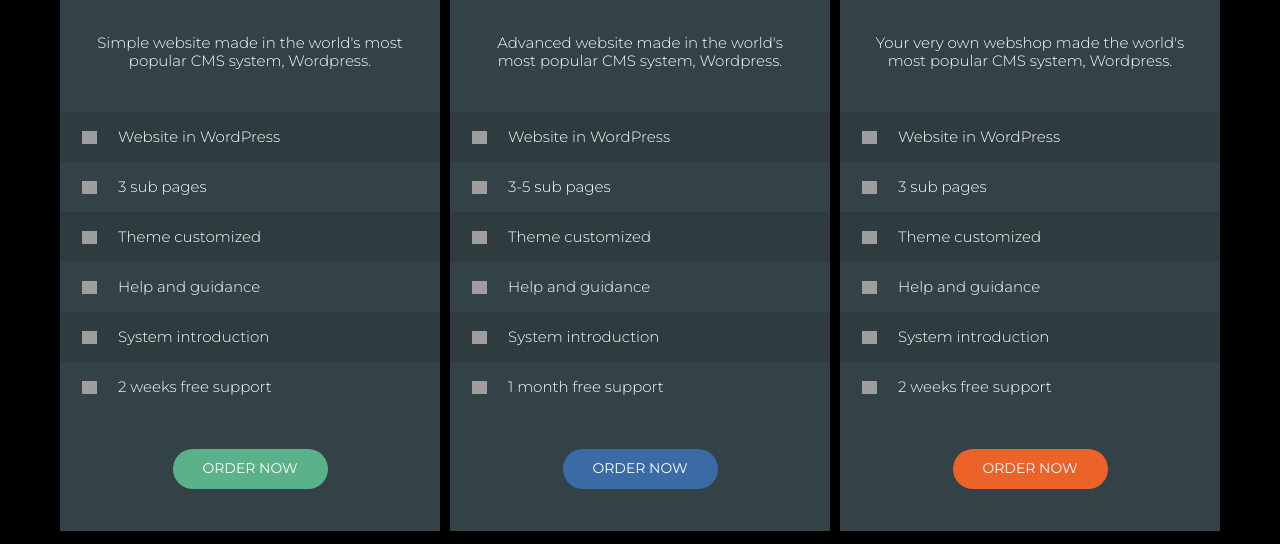
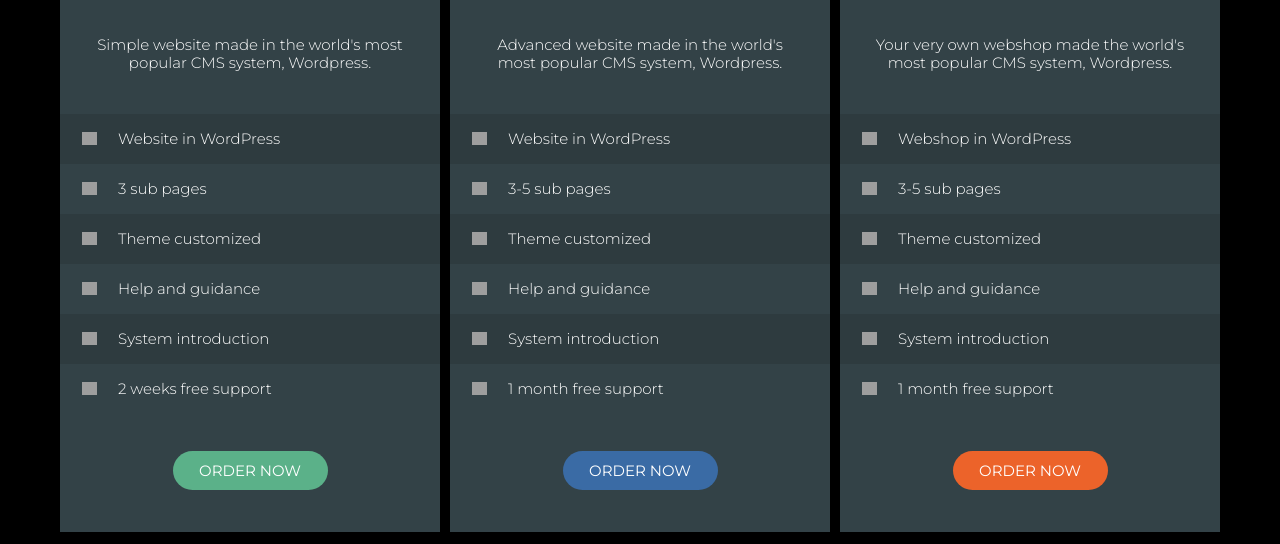
Before and after one commit to DereviankoViacheslav/price-page, a plain HTML site: page index.html in a window 1280 px wide. Shown: the part 256-800 px from the top of the page. Drawn offline with nearby package versions, Linux system fonts and the light colour scheme; grey boxes are pictures that could not be loaded.

Commit message:
Fixed some bugs

```diff
--- a/index.html
+++ b/index.html
@@ -108,11 +108,11 @@
             <ul class="price-card__options-list options-list">
                 <li class="options-list__item">
                     <i class="style-list-item"></i>
-                    <span class="options-list__item-text">Website in WordPress</span>
+                    <span class="options-list__item-text">Webshop in WordPress</span>
                 </li>
                 <li class="options-list__item">
                     <i class="style-list-item"></i>
-                    <span class="options-list__item-text">3 sub pages</span>
+                    <span class="options-list__item-text">3-5 sub pages</span>
                 </li>
                 <li class="options-list__item">
                     <i class="style-list-item"></i>
@@ -128,7 +128,7 @@
                 </li>
                 <li class="options-list__item">
                     <i class="style-list-item"></i>
-                    <span class="options-list__item-text">2 weeks free support</span>
+                    <span class="options-list__item-text">1 month free support</span>
                 </li>
             </ul>
             <button class="price-card__order-btn btn-color">Order now</button>
--- a/styles/price-tables.scss
+++ b/styles/price-tables.scss
@@ -27,7 +27,7 @@
 
     &__subtitle {
         font-size: 20px;
-        line-height: 25px;
+        line-height: 27px;
         font-weight: 300;
     }
 
@@ -60,8 +60,8 @@
     &__order-btn {
         width: 155px;
         margin-top: 37px;
-        padding: 11px 26px 12px;
-        font-size: 14px;
+        padding: 11px 26px 11px;
+        font-size: 15px;
         line-height: 17px;
         color: $card-text-color;
         border-radius: 20px;
@@ -151,7 +151,7 @@
         position: absolute;
         height: 25px;
         width: 147px;
-        right: -31px;
+        right: -30px;
         top: 30px;
         font-size: 14px;
         line-height: 25px;
```
Also changed, not shown: style.css.
